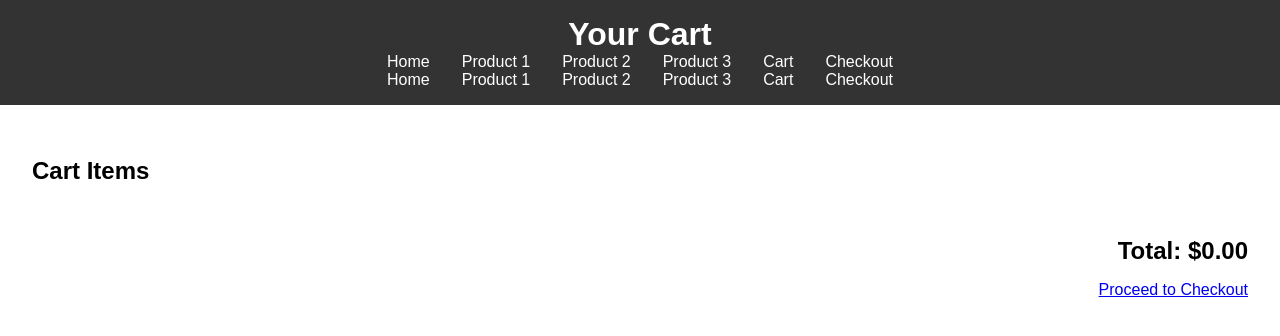
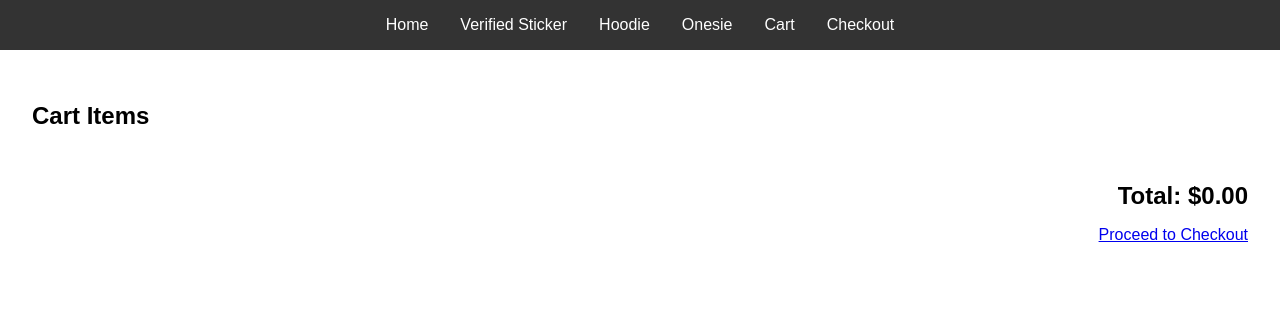
Before and after one commit to sean-noibu/demo-siteV2, a plain HTML site: page cart.html in a window 1280 px wide. Drawn offline with Linux system fonts and the light colour scheme.

Commit message:
Formatting header and product pages

```diff
--- a/cart.html
+++ b/cart.html
@@ -8,17 +8,6 @@
 </head>
 <body>
     <header>
-        <h1>Your Cart</h1>
-        <nav>
-            <ul>
-                <li><a href="index.html">Home</a></li>
-                <li><a href="product1.html">Product 1</a></li>
-                <li><a href="product2.html">Product 2</a></li>
-                <li><a href="product3.html">Product 3</a></li>
-                <li><a href="cart.html">Cart</a></li>
-                <li><a href="checkout.html">Checkout</a></li>
-            </ul>
-        </nav>
     </header>
     <main>
         <div class="cart-container">
--- a/nav.html
+++ b/nav.html
@@ -1,9 +1,9 @@
 <nav>
     <ul>
         <li><a href="index.html">Home</a></li>
-        <li><a href="product1.html">Product 1</a></li>
-        <li><a href="product2.html">Product 2</a></li>
-        <li><a href="product3.html">Product 3</a></li>
+        <li><a href="product1.html">Verified Sticker</a></li>
+        <li><a href="product2.html">Hoodie</a></li>
+        <li><a href="product3.html">Onesie</a></li>
         <li><a href="cart.html">Cart</a></li>
         <li><a href="checkout.html">Checkout</a></li>
     </ul>
```
Also changed, not shown: index.html (+1 -2 lines), product1.html (+0 -1 lines), product2.html (+0 -1 lines), product3.html (+0 -1 lines).
